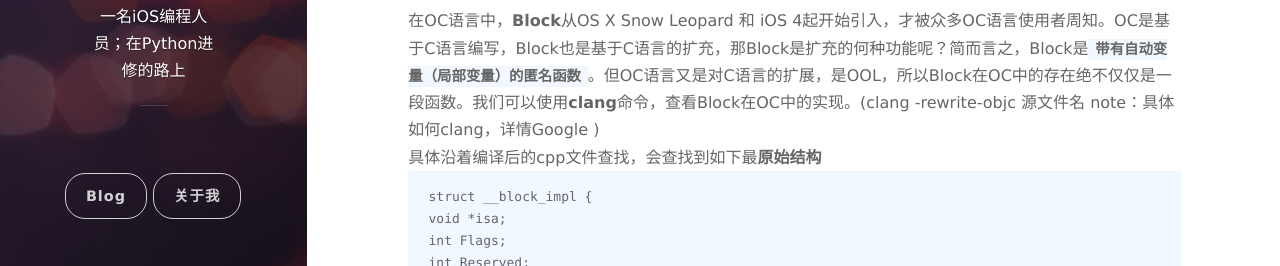
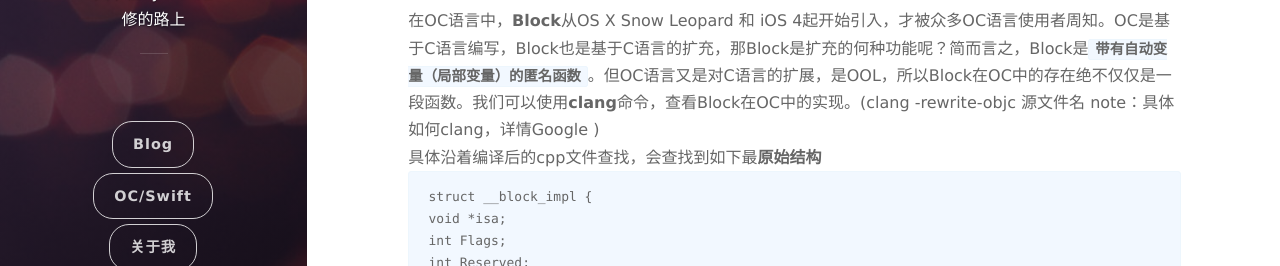
Before and after one commit to onlyAngelia/onlyAngelia.github.io, a plain HTML site: page 2018/04/06/Block前言/index.html in a window 1280 px wide. Shown: the part 391-657 px from the top of the page. Drawn offline with nearby package versions, Linux system fonts and the light colour scheme; some packages are replaced by stand-ins of ours; a script that the page names is missing.

Commit message:
Site updated: 2019-03-06 19:12:58

```diff
--- a/2018/04/06/Block前言/index.html
+++ b/2018/04/06/Block前言/index.html
@@ -68,6 +68,8 @@
           <nav class="cover-navigation cover-navigation--primary">
             <ul class="navigation">
               <li class="navigation__item"><a href="/#blog" title="Visit the blog" class="blog-button">Blog</a></li>
+
+              <li class="navigation__item"><a href="/archives">OC/Swift</a></li>
 
               <li class="navigation__item"><a href="/aboutMe">关于我</a></li>
 
```
Also changed, not shown: 2018/04/06/Block实质/index.html (+2 -0 lines), 2018/04/10/Block类型及内存区域/index.html (+2 -0 lines), 2018/05/07/Block自动截获变量/index.html (+2 -0 lines), aboutMe/index.html (+2 -0 lines), archives/2018/04/index.html (+2 -0 lines), archives/2018/05/index.html (+2 -0 lines), archives/2018/index.html (+2 -0 lines), archives/index.html (+2 -0 lines), illustration/index.html (+2 -0 lines), index.html (+2 -0 lines), writing/index.html (+2 -0 lines).
